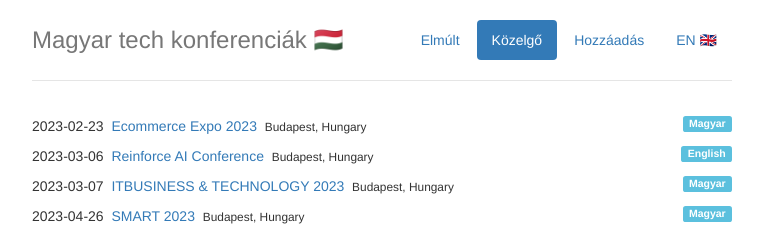
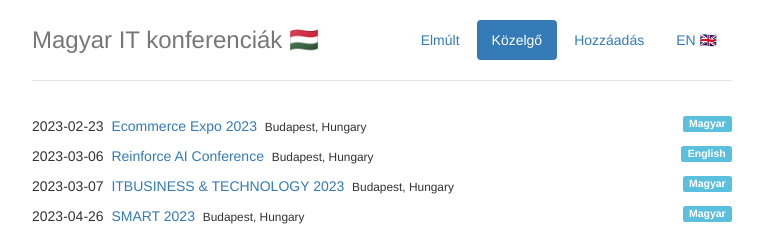
Before and after one commit to suhajda3/tech-conferences-hungary, a Jekyll site: the page built from index.html, in a window 1280 px wide. Shown: the top 226 px of the page, without its empty margins (258-1021 px from the left). Built offline with Jekyll 4.4.1, drawn with Linux system fonts in a browser that asks for light colours; some of the changed lines change nothing that is shown.

Commit message:
Fix spelling & SEO

```diff
--- a/_layouts/hu.html
+++ b/_layouts/hu.html
@@ -6,7 +6,7 @@
     <meta name="viewport" content="width=device-width, initial-scale=1">
 
     <title>{% if 'Közelgő' != page.title %}{{page.title}} {% endif %}Tech konferenciák - Magyarország</title>
-    <meta name="description" content="Közösségi szerkesztesű lista magyar tech konferenciákról.">
+    <meta name="description" content="Közösségi szerkesztésű lista magyar IT konferenciákról.">
 
     <link rel="apple-touch-icon" sizes="180x180" href="/favicon/apple-touch-icon.png">
     <link rel="icon" type="image/png" sizes="32x32" href="/favicon/favicon-32x32.png">
@@ -20,13 +20,13 @@
     <meta property="og:type" content="website">
     <meta property="og:url" content="https://techconf.hu/">
     <meta property="og:title" content="Magyar tech konferenciák">
-    <meta property="og:description" content="Közösségi szerkesztesű lista magyar tech konferenciákról.">
+    <meta property="og:description" content="Közösségi szerkesztésű lista magyar IT konferenciákról.">
     <meta property="og:image" content="https://techconf.hu/favicon/android-chrome-512x512">
 
     <meta property="twitter:card" content="summary_large_image">
     <meta property="twitter:url" content="https://techconf.hu/">
     <meta property="twitter:title" content="Magyar tech konferenciák">
-    <meta property="twitter:description" content="Közösségi szerkesztesű lista magyar tech konferenciákról.">
+    <meta property="twitter:description" content="Közösségi szerkesztésű lista magyar IT konferenciákról.">
     <meta property="twitter:image" content="https://techconf.hu/favicon/android-chrome-512x512">
 
     <link rel="stylesheet" href="//maxcdn.bootstrapcdn.com/bootstrap/3.3.5/css/bootstrap.min.css">
@@ -49,7 +49,7 @@
             <li role="presentation"><a href="{{site.baseurl}}/index-en.html">EN 🇬🇧</a></li>
           </ul>
         </nav>
-        <h3 class="text-muted">Magyar tech konferenciák 🇭🇺</h3>
+        <h3 class="text-muted">Magyar IT konferenciák 🇭🇺</h3>
       </div>
 
       {{ content }}
```
